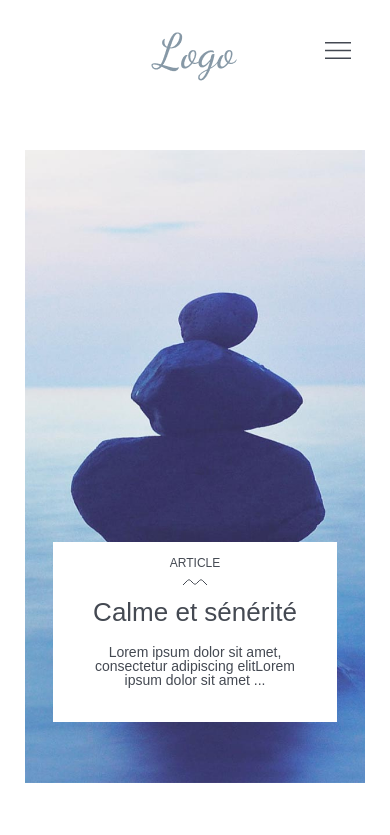
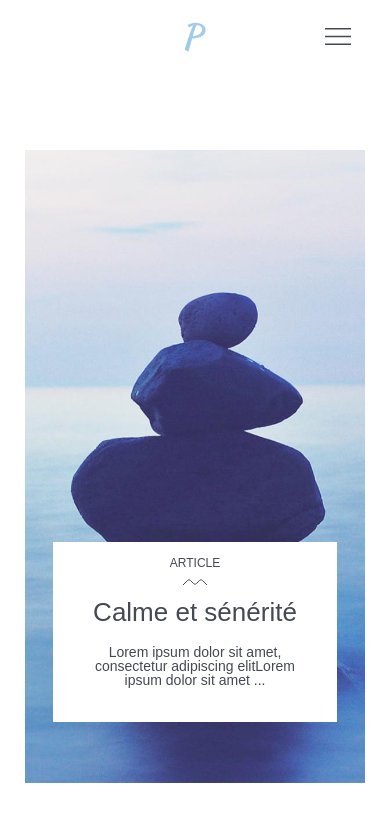
Before and after one commit to kentoje/pwa-groupe9-meh, a Vue app: page / in a window 390 px wide. Shown: the top 835 px of the page. Built offline with nearby package versions, Linux system fonts and the light colour scheme.

Commit message:
change logo and add meta description

```diff
--- a/public/index.html
+++ b/public/index.html
@@ -4,6 +4,7 @@
     <meta charset="utf-8">
     <meta http-equiv="X-UA-Compatible" content="IE=edge">
     <meta name="viewport" content="width=device-width,initial-scale=1.0">
+    <meta name="Description" content="PierreParPierre est un blog regroupant différent articles concernant l'art avec cailloux.">
     <link rel="icon" href="<%= BASE_URL %>favicon.ico">
     <title><%= htmlWebpackPlugin.options.title %></title>
   </head>
--- a/src/components/Header/Header.vue
+++ b/src/components/Header/Header.vue
@@ -34,6 +34,10 @@
       justify-content: center;
       width: calc(100% / 3);
       font-size: 14px;
+
+      img {
+        height: 50px;
+      }
     }
 
     @media (max-width: 1024px) {
@@ -43,6 +47,12 @@
 
       &__parts--right {
         margin-right: 10%;
+      }
+    }
+
+    @media (max-width: 768px) {
+      .logo img{
+        height: 40px;
       }
     }
   }
```
Also changed, not shown: src/assets/images/Logo.png.
